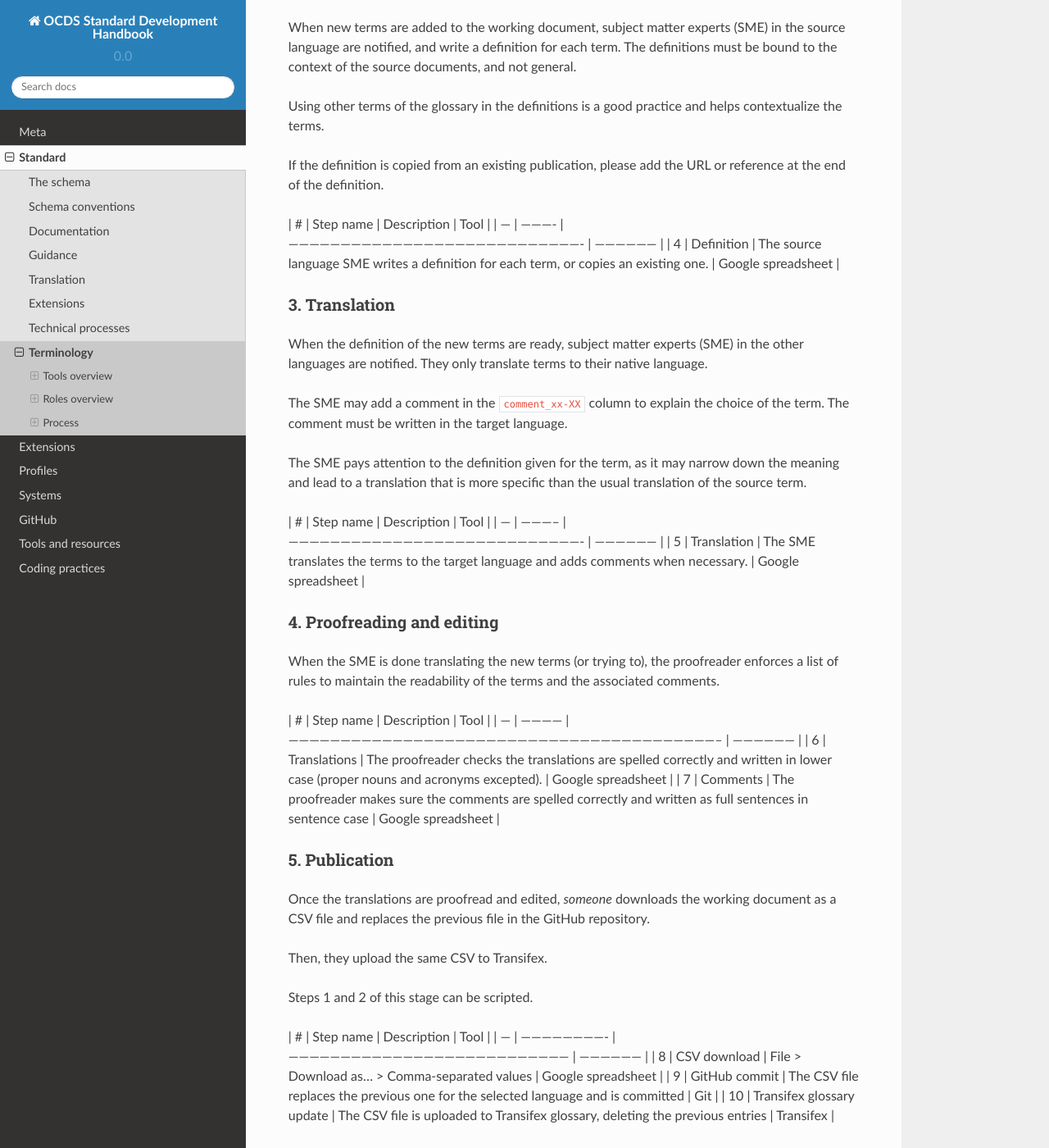
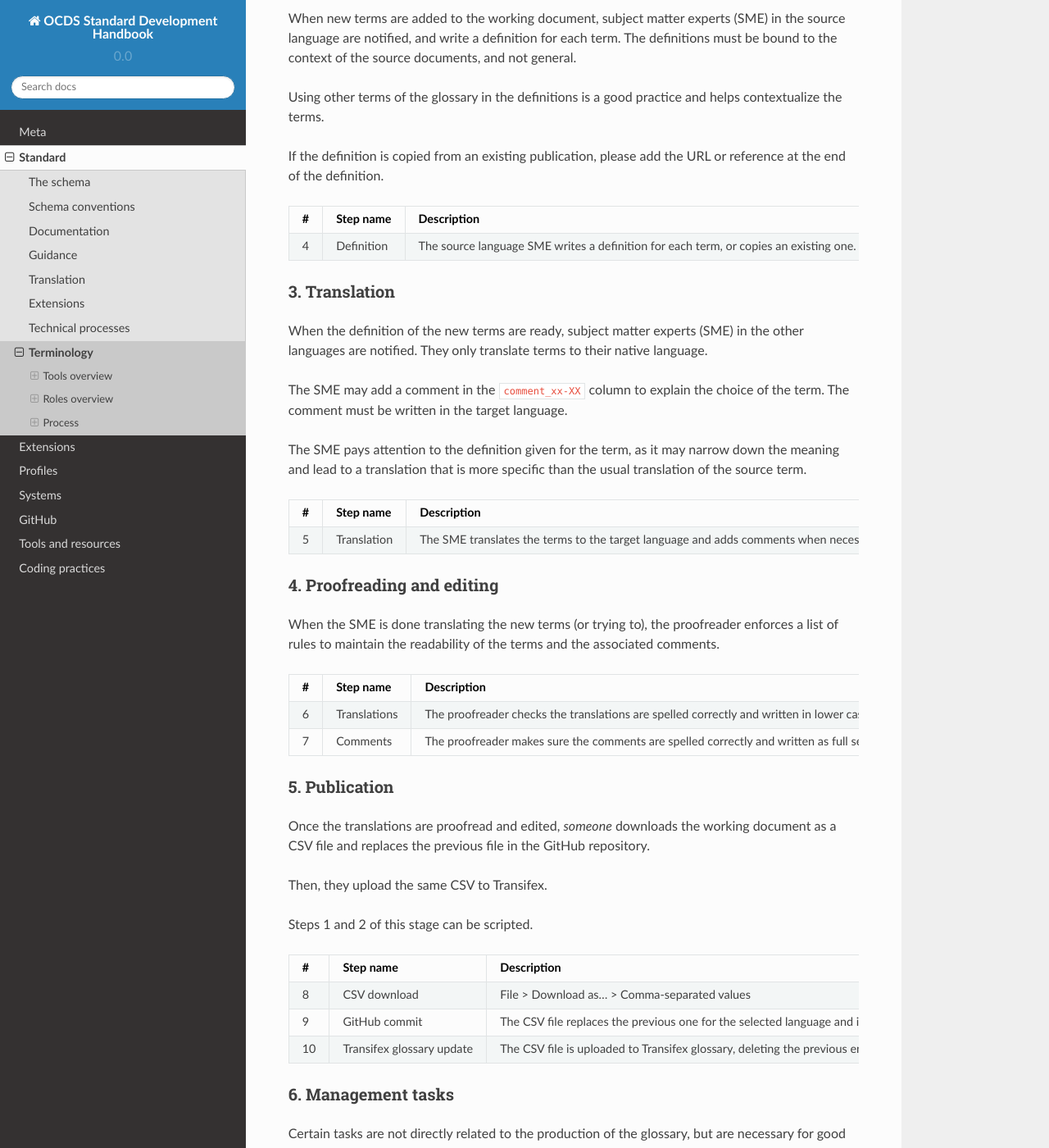
Before and after one commit to open-contracting/standard-development-handbook, a Sphinx documentation site: the page built from docs/standard/terminology.md, in a window 1280 px wide and 1400 px high, scrolled down 3312 px. Shown: the whole window at 82% size. Built offline with Sphinx 7.4.7 and the Read the Docs theme 2.0.0, drawn with Linux system fonts in a browser that asks for light colours; some of the changed text lies outside the part shown.

Commit message:
Try rst tables, related #122

````diff
--- a/docs/standard/terminology.md
+++ b/docs/standard/terminology.md
@@ -85,11 +85,15 @@ When new content is added to the documentation and new concepts are introduced i
 
 **Reminder:** a term is a word or group of words that must be used and translated consistently to ensure a good understanding and usage of the content. Synonyms of terms should consequently be avoided. Expressions that are not terms are called *generic* expressions.
 
-| #   | Step name   | Description                                                                                                                 | Tool               |
-| --- | ----------- | --------------------------------------------------------------------------------------------------------------------------- | ------------------ |
-| 1   | Proposal    | The author of new or updated text prepares a list of expressions (words or groups of words) that they consider to be terms. | GitHub issue       |
-| 2   | Review      | A terminologist validates that the proposed expressions are actually terms.                                                 | GitHub issue       |
-| 3   | Inclusion   | The new terms are added in the working document, checking for duplicates.                                                   | Google spreadsheet |
+```eval_rst
+=== =========== =========================================================================================================================== ==================
+#   Step name   Description                                                                                                                 Tool
+=== =========== =========================================================================================================================== ==================
+1   Proposal    The author of new or updated text prepares a list of expressions (words or groups of words) that they consider to be terms. GitHub issue
+2   Review      A terminologist validates that the proposed expressions are actually terms.                                                 GitHub issue
+3   Inclusion   The new terms are added in the working document, checking for duplicates.                                                   Google spreadsheet
+=== =========== =========================================================================================================================== ==================
+```
 
 ### 2. Definition
 
@@ -99,9 +103,13 @@ Using other terms of the glossary in the definitions is a good practice and help
 
 If the definition is copied from an existing publication, please add the URL or reference at the end of the definition.
 
-| #   | Step name  | Description                                                                           | Tool               |
-| --- | ---------- | ------------------------------------------------------------------------------------- | ------------------ |
-| 4   | Definition | The source language SME writes a definition for each term, or copies an existing one. | Google spreadsheet |
+```eval_rst
+=== ========== ===================================================================================== ==================
+#   Step name  Description                                                                           Tool
+=== ========== ===================================================================================== ==================
+4   Definition The source language SME writes a definition for each term, or copies an existing one. Google spreadsheet
+=== ========== ===================================================================================== ==================
+```
 
 ### 3. Translation
 
@@ -111,18 +119,26 @@ The SME may add a comment in the `comment_xx-XX` column to explain the choice of
 
 The SME pays attention to the definition given for the term, as it may narrow down the meaning and lead to a translation that is more specific than the usual translation of the source term.
 
-| #   | Step name   | Description                                                                           | Tool               |
-| --- | ----------- | ------------------------------------------------------------------------------------- | ------------------ |
-| 5   | Translation | The SME translates the terms to the target language and adds comments when necessary. | Google spreadsheet |
+```eval_rst
+=== =========== ===================================================================================== ==================
+#   Step name   Description                                                                           Tool
+=== =========== ===================================================================================== ==================
+5   Translation The SME translates the terms to the target language and adds comments when necessary. Google spreadsheet
+=== =========== ===================================================================================== ==================
+```
 
 ### 4. Proofreading and editing
 
 When the SME is done translating the new terms (or trying to), the proofreader enforces a list of rules to maintain the readability of the terms and the associated comments.
 
-| #   | Step name    | Description                                                                                                                   | Tool               |
-| --- | ------------ | ----------------------------------------------------------------------------------------------------------------------------- | ------------------ |
-| 6   | Translations | The proofreader checks the translations are spelled correctly and written in lower case (proper nouns and acronyms excepted). | Google spreadsheet |
-| 7   | Comments     | The proofreader makes sure the comments are spelled correctly and written as full sentences in sentence case                  | Google spreadsheet |
+```eval_rst
+=== ============ ============================================================================================================================= ==================
+#   Step name    Description                                                                                                                   Tool
+=== ============ ============================================================================================================================= ==================
+6   Translations The proofreader checks the translations are spelled correctly and written in lower case (proper nouns and acronyms excepted). Google spreadsheet
+7   Comments     The proofreader makes sure the comments are spelled correctly and written as full sentences in sentence case                  Google spreadsheet
+=== ============ ============================================================================================================================= ==================
+```
 
 ### 5. Publication
 
@@ -132,11 +148,15 @@ Then, they upload the same CSV to Transifex.
 
 Steps 1 and 2 of this stage can be scripted.
 
-| #   | Step name                 | Description                                                                       | Tool               |
-| --- | ------------------------- | --------------------------------------------------------------------------------- | ------------------ |
-| 8   | CSV download              | File > Download as... > Comma-separated values                                    | Google spreadsheet |
-| 9   | GitHub commit             | The CSV file replaces the previous one for the selected language and is committed | Git                |
-| 10  | Transifex glossary update | The CSV file is uploaded to Transifex glossary, deleting the previous entries     | Transifex          |
+```eval_rst
+=== ========================= ================================================================================= ==================
+#   Step name                 Description                                                                       Tool
+=== ========================= ================================================================================= ==================
+8   CSV download              File > Download as... > Comma-separated values                                    Google spreadsheet
+9   GitHub commit             The CSV file replaces the previous one for the selected language and is committed Git
+10  Transifex glossary update The CSV file is uploaded to Transifex glossary, deleting the previous entries     Transifex
+=== ========================= ================================================================================= ==================
+```
 
 ### 6. Management tasks
 
````
